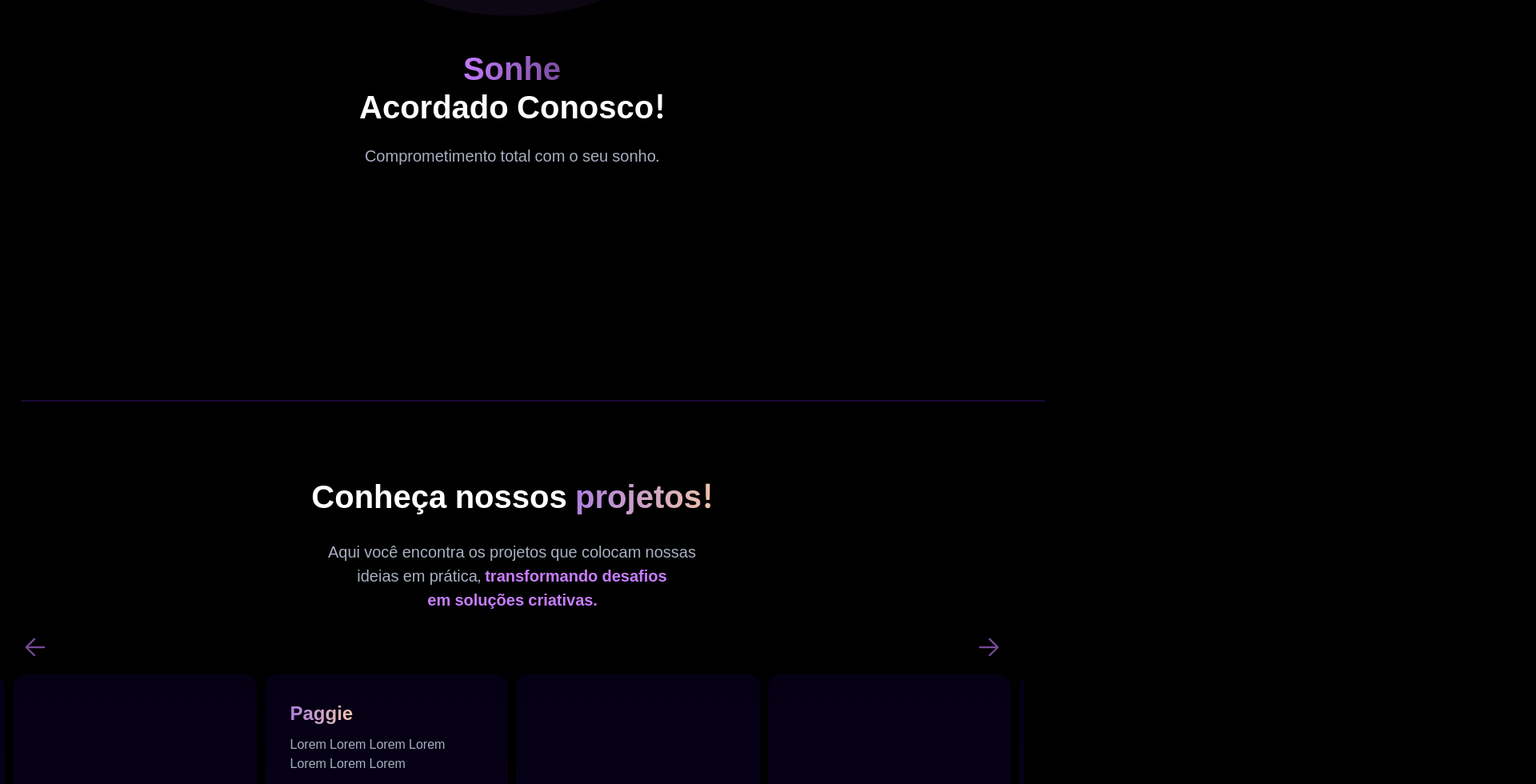
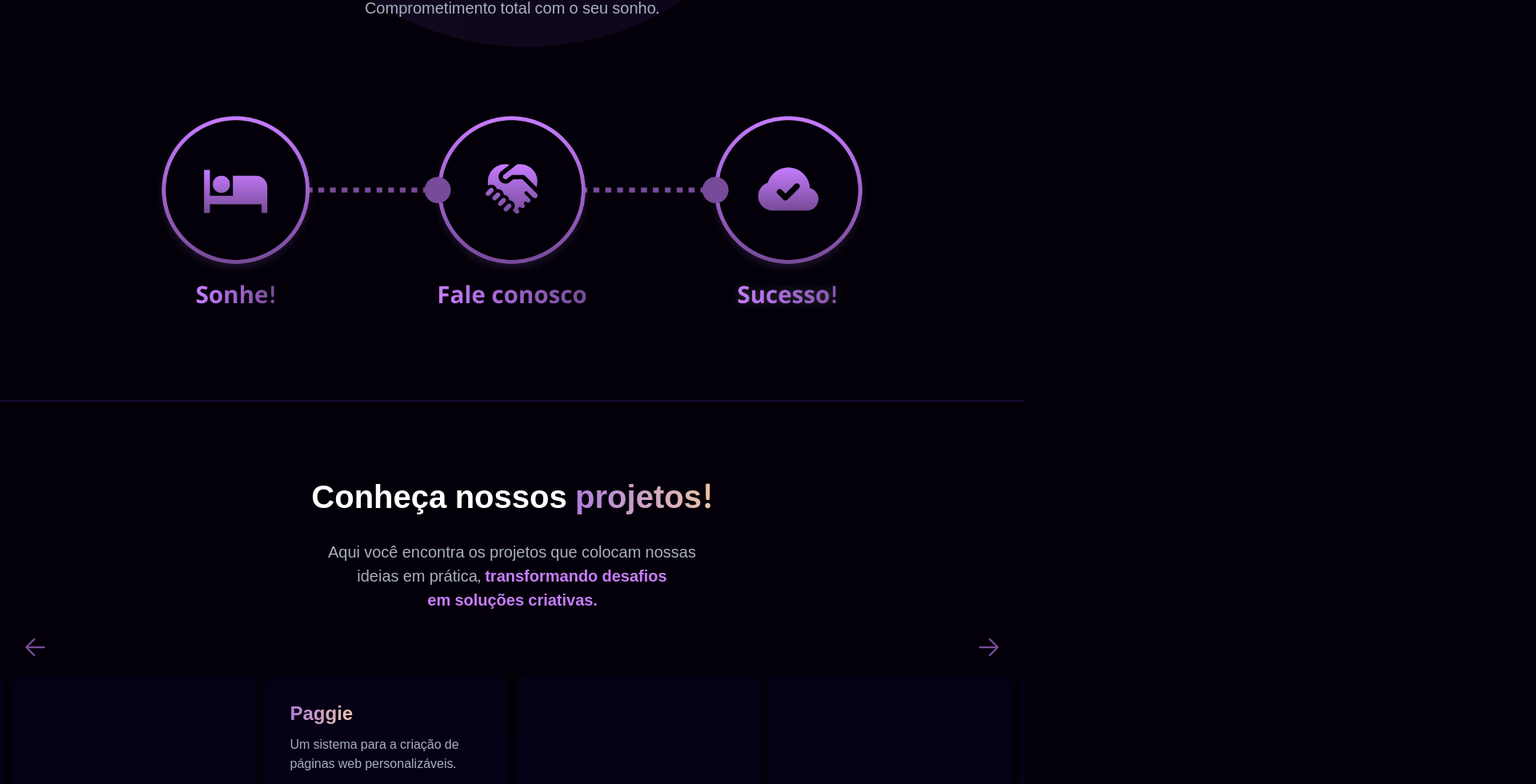
Before and after one commit to Somnium-Git/landing-page, a Next.js app in the folder frontend/: page / in a window 1280 px wide. Shown: the part 1796-2776 px from the top of the page at 80% size, 1920 px wide, since content can reach past the window. Built offline with nearby package versions, Linux system fonts and the light colour scheme.

Commit message:
upd alteracoes pagina

```diff
--- a/frontend/src/app/globals.css
+++ b/frontend/src/app/globals.css
@@ -50,7 +50,7 @@
 }
 
 :root{
-  --background: #000;
+  --background: #030009;
   --foreground: #fff;
 }
 
--- a/frontend/src/app/page.tsx
+++ b/frontend/src/app/page.tsx
@@ -12,9 +12,17 @@ import Associates from "@/components/Associates/Associates";
 
 
 import { useState } from "react";
+import Image from "next/image";
 
 export default function Home() {
   const [isActive, setIsActive] = useState(false);
+
+  const handleSaibaMais = () => {
+    setIsActive(true);
+    setTimeout(() => {
+      document.getElementById("projects")?.scrollIntoView({ behavior: "smooth" });
+    }, 4000);
+  }
 
   return (
     <div>
@@ -39,7 +47,7 @@ export default function Home() {
               </div>
             </div>
 
-            <div className="w-[280px]">
+            <div className="max-w-[350px]">
               <Text
                 size="1.25em"
                 height="light"
@@ -51,7 +59,7 @@ export default function Home() {
               </Text>
             </div>
 
-            <Button text="Saiba mais" click={() => setIsActive(true)}></Button>
+            <Button text="Saiba mais" click={handleSaibaMais}></Button>
           </section>
           <div></div>
           <div></div>
@@ -64,8 +72,8 @@ export default function Home() {
       </div>
 
       {/* ===================== PROJETOS - TÍTULO ===================== */}
-      <Card flex="col" background="transparent" useBar={false}>
-        <div className="flex flex-col items-center text-center">
+      <Card justify="justify-center" flex="col" background="transparent" useBar={false}>
+        <div className="flex flex-col items-center text-center mb-28">
           <div className="leading-9">
             <Text size="2.5em" height="bold" isGradient>
               Sonhe
@@ -80,12 +88,21 @@ export default function Home() {
             </Text>
           </div>
         </div>
+
+        <Image
+          src="/Diagrama.png"
+          alt="Diagrama Somnium"
+          width={900}
+          height={900}
+          draggable={false}
+        />
       </Card>
 
+      {/* ===================== LINHA DIVISÓRIA ===================== */}
+      <div className="w-full h-[2px] bg-[#1A0A37] mb-16"></div>
+
+      {/* ===================== PROJETOS - CARROSSEL ===================== */}
       <div id="projects">
-        {/* ===================== LINHA DIVISÓRIA ===================== */}
-        <div className="w-full h-[2px] bg-[#1A0A37] mx-[2dvw] mb-16"></div>
-
         {/* ===================== PROJETOS - DESCRIÇÃO ===================== */}
         <Card height="full" background="transparent" useBar={false}>
           <div className="flex flex-col text-center gap-6">
@@ -106,7 +123,6 @@ export default function Home() {
         </Card>
 
         {/* ===================== CARROSSEL DE PROJETOS ===================== */}
-
         <Carousel></Carousel>
       </div>
 
@@ -132,8 +148,8 @@ export default function Home() {
         <LightPulse
           x="40vw"
           y="-40vh"
-          width="70vw"
-          height="70vw"
+          width="1400px"
+          height="1400px"
           isActive={isActive}
         />
         <LightPulse
@@ -152,12 +168,13 @@ export default function Home() {
         />
 
         <LightPulse
-          x="25vw"
-          y="-125vh"
+          x="26.5vw"
+          y="-130vh"
           width="50vw"
-          height="50vw"
+          height="600px"
           isActive={isActive}
         />
+
 
         <LightPulse
           x="37vw"
--- a/frontend/src/components/AboutUs/AboutUs.tsx
+++ b/frontend/src/components/AboutUs/AboutUs.tsx
@@ -4,11 +4,11 @@ import Text from "../Text/Text";
 export default function AboutSection() {
   return (
     <section
-      className="bg-[#040013] flex flex-col items-center justify-evenly gap-10 px-8 py-16 relative overflow-hidden md:gap-0 md:flex-row"
+      className="bg-[#040013] flex flex-col items-center justify-evenly gap-10 px-8 py-16 relative overflow-hidden lg:gap-0 lg:flex-row"
       style={{ width: "100dvw", minHeight: "100dvh" }}
     >
       {/* Texto */}
-      <div className="max-w-[400px]">
+      <div className="max-w-[500px] lg:max-w-[400px]">
         <div className="w-max mb-3">
           <Text size="1.5em" height="bold" isGradient>Sobre nós</Text>
         </div>
@@ -36,13 +36,13 @@ export default function AboutSection() {
         <Button
           text="Veja mais"
           click={() => {
-            window.location.href = "/sobre"; //Vai madar pra algum lugar
+            window.location.href = "/equipe"; //Vai madar pra algum lugar
           }}
         />
       </div>
 
       {/* Box com imagem */}
-      <div className="w-[380px] h-[520px] flex items-center justify-center rounded-lg bg-gradient-to-b from-[#C77DFF] to-[#5A189A] shadow-lg md:block"></div>
+      <div className="w-[500px] h-[450px] flex items-center justify-center rounded-lg bg-gradient-to-b from-[#C77DFF] to-[#5A189A] shadow-lg"></div>
     </section>
   );
 }
--- a/frontend/src/components/Card/Card.tsx
+++ b/frontend/src/components/Card/Card.tsx
@@ -3,6 +3,7 @@ type CardProps = {
   width?: string;
   height?: string;
   flex?: string; /* = row | col */
+  justify?: string;
   background?: string; /* = #000000 | rgba(0, 0, 0, 0) | hsl(0 0 0) */
   useBar?: boolean; /* = true | false (barra na lateral) */
   children?: React.ReactNode;
@@ -12,6 +13,7 @@ function Card({
   width = "100dvw",
   height = "90dvh",
   flex = "row",
+  justify = "justify-around",
   background = "#C3BED8",
   useBar = true,
   children
@@ -29,7 +31,7 @@ function Card({
         :
         ( <></> )
       }
-      <div className={`w-full h-full flex ${flexClass} justify-around items-center`}>
+      <div className={`w-full h-full flex ${flexClass} ${justify} items-center`}>
         {children}
       </div>
     </div>
--- a/frontend/src/components/Carousel/Carousel.tsx
+++ b/frontend/src/components/Carousel/Carousel.tsx
@@ -53,9 +53,9 @@ export default function Carousel() {
 
       <SwiperSlide>
         <SliderItem
-        description="Lorem Lorem Lorem Lorem Lorem Lorem Lorem"
-        projectLink="https://github.com/"
-        repositoryLink="https://github.com/Somnium-Git/landing-page/tree/test">
+        description="Um sistema para a criação de páginas web personalizáveis."
+        projectLink="https://github.com/Somnium-Git"
+        repositoryLink="https://github.com/Somnium-Git">
           <Text size="1.5em" height="bold">
             <span className="text-transparent bg-clip-text bg-gradient-to-r from-[#AF7EDD] to-[#EFC3A6]">Paggie</span>
           </Text>
--- a/frontend/src/components/Footer/Footer.tsx
+++ b/frontend/src/components/Footer/Footer.tsx
@@ -12,14 +12,15 @@ export default function Footer() {
       {/* Topo do footer (logo, navegação e redes sociais) */}
       <div className="flex flex-col md:flex-row md:mb-24 justify-between items-center md:items-start mb-12">
         <div className="mb-6 md:mb-0 text-center md:text-left">
-          <div className="cursor-pointer flex justify-center font-bold md:justify-start">
+          <Link href={"/"} className="cursor-pointer flex justify-center font-bold md:justify-start">
             <Text color="#FFFFFF" size="1.5rem">
               Som
             </Text>
             <Text isGradient={true} size="1.5rem">
               nium
             </Text>
-          </div>
+          </Link>
+
           <Text color="#99a1af" size="1rem">
             Seu sucesso é o nosso sonho!
           </Text>
@@ -50,7 +51,7 @@ export default function Footer() {
       <div className="flex flex-col md:flex-row justify-between items-center mb-6">
         <nav className="flex gap-6 flex-wrap justify-center md:justify-start">
           <button
-            className="hover:text-white transition-all duration-200"
+            className="cursor-pointer hover:text-white transition-all duration-200"
             onClick={() => {
               document
                 .getElementById("home")
@@ -60,7 +61,7 @@ export default function Footer() {
             <Text size="1rem">Home</Text>
           </button>
           <button
-            className="hover:text-white transition-all duration-200"
+            className="cursor-pointer hover:text-white transition-all duration-200"
             onClick={() => {
               document
                 .getElementById("about")
@@ -70,7 +71,7 @@ export default function Footer() {
             <Text size="1rem">Sobre</Text>
           </button>
           <button
-            className="hover:text-white transition-all duration-200"
+            className="cursor-pointer hover:text-white transition-all duration-200"
             onClick={() => {
               document
                 .getElementById("projects")
@@ -80,7 +81,7 @@ export default function Footer() {
             <Text size="1rem">Projetos</Text>
           </button>
           <button
-            className="hover:text-white transition-all duration-200"
+            className="cursor-pointer hover:text-white transition-all duration-200"
             onClick={() => {
               document
                 .getElementById("partners")
@@ -90,7 +91,7 @@ export default function Footer() {
             <Text size="1rem">Parceiros</Text>
           </button>
           <button
-            className="hover:text-white transition-all duration-200"
+            className="cursor-pointer hover:text-white transition-all duration-200"
             onClick={() => {
               document
                 .getElementById("contact")
--- a/frontend/src/components/Header/Header.tsx
+++ b/frontend/src/components/Header/Header.tsx
@@ -3,6 +3,7 @@
 // import styles from "./Header.module.css";
 import { useRef, useState, useEffect } from "react";
 import Text from "../Text/Text";
+import Link from "next/link";
 
 export default function Header() {
   const homeRef = useRef<HTMLDivElement>(null);
@@ -74,7 +75,7 @@ export default function Header() {
     <header
     className="text-white w-full h-[12dvh] flex justify-between items-center p-[2dvw]"
     >
-      <div className="font-bold cursor-pointer flex"><Text color="#FFFFFF" size="1.5rem">Som</Text><Text isGradient={true} size="1.5rem">nium</Text></div>
+      <Link href={"/"} className="font-bold cursor-pointer flex"><Text color="#FFFFFF" size="1.5rem">Som</Text><Text isGradient={true} size="1.5rem">nium</Text></Link>
 
       <section className="hidden flex-col font-bold md:flex">
         <section className="flex gap-[3dvw] ">
```
Also changed, not shown: frontend/public/Diagrama.png (added).
